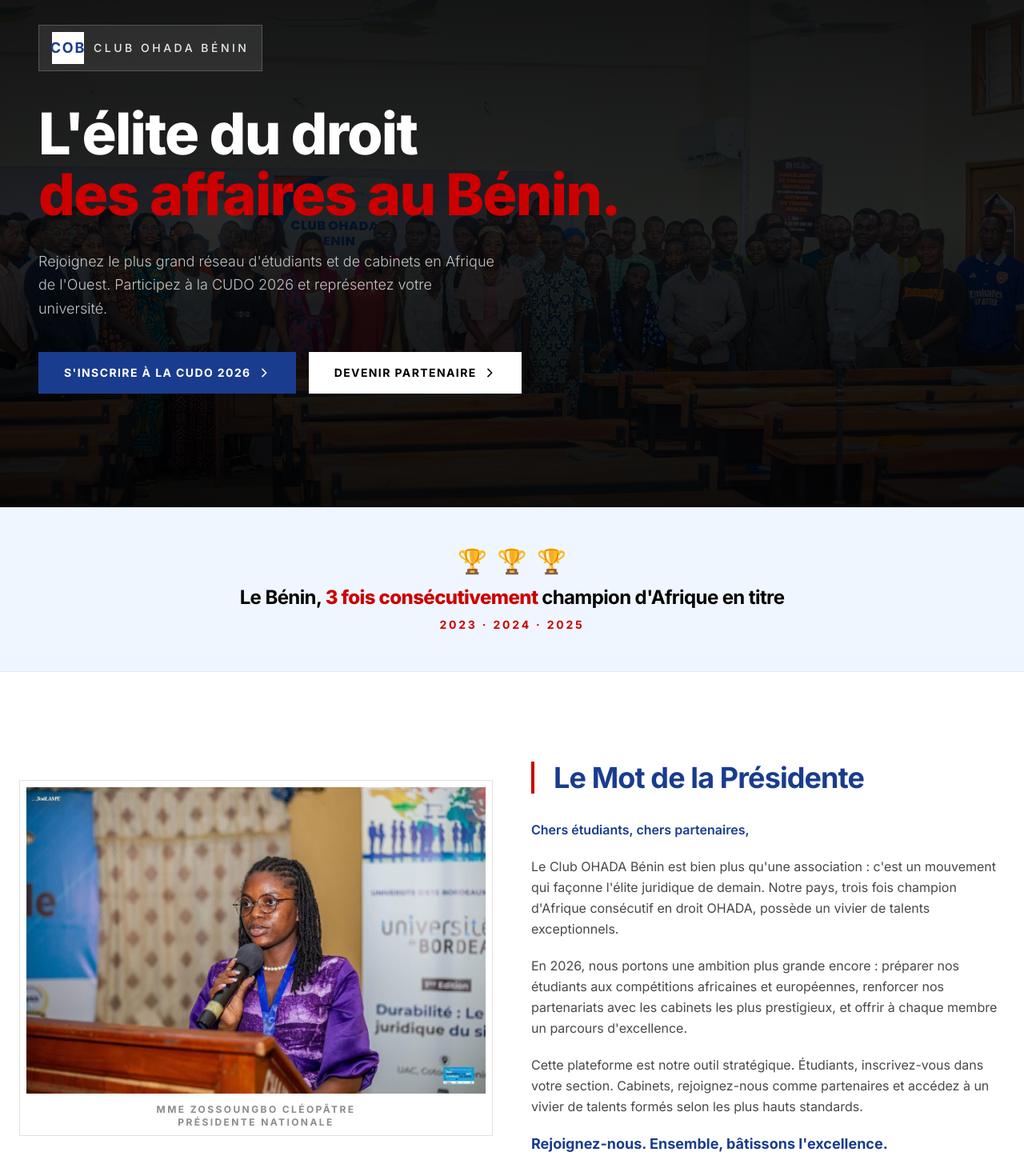
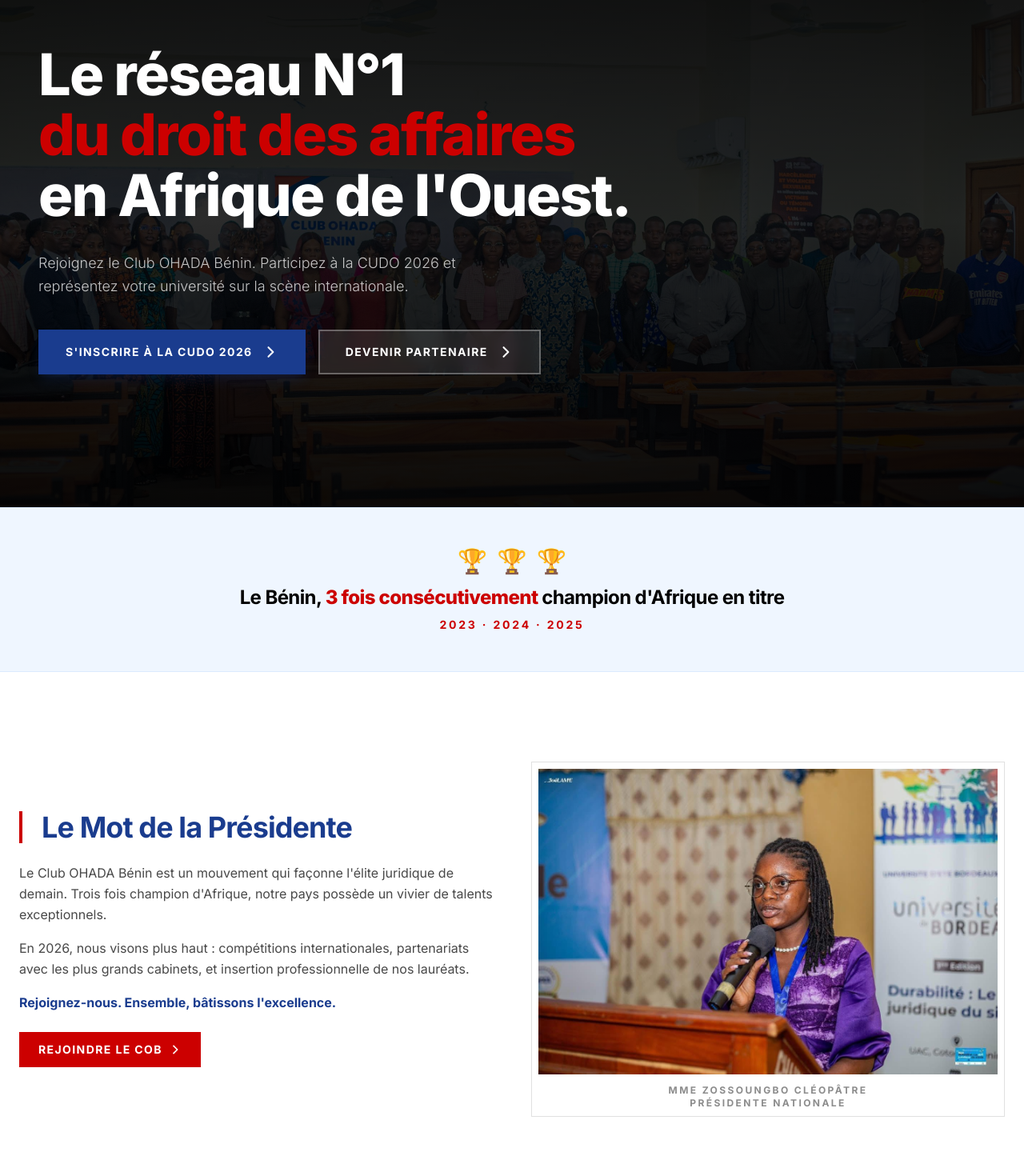
Before and after one commit to PATAWALA/CO.BE---Club-OHADA-Benin, a Next.js app: page / in a window 1280 px wide. Shown: the part 160-1630 px from the top of the page at 80% size. Built offline with nearby package versions, Linux system fonts and the light colour scheme.

Commit message:
6 update

```diff
--- a/src/components/home/HeroSection.tsx
+++ b/src/components/home/HeroSection.tsx
@@ -13,52 +13,45 @@
       </div>
 
       {/* Overlay */}
-      <div className="absolute inset-0 bg-gradient-to-b from-black/80 via-black/50 to-black/80" />
+      <div className="absolute inset-0 bg-gradient-to-b from-black/85 via-black/50 to-black/85" />
 
       {/* Contenu */}
       <div className="relative z-10 w-full max-w-7xl mx-auto px-6 md:px-8 lg:px-12 pt-8 md:pt-10 pb-16">
-        <div className="max-w-3xl">
-
-          {/* Badge logo */}
-          <div className="inline-flex items-center gap-3 bg-white/10 backdrop-blur-sm border border-white/20 px-4 py-2 mb-8 md:mb-10">
-            <div className="w-10 h-10 bg-white flex items-center justify-center text-royal font-bold text-lg tracking-widest shrink-0">
-              COB
-            </div>
-            <span className="text-white/90 text-xs md:text-sm uppercase tracking-[0.25em] font-medium">
-              Club OHADA Bénin
-            </span>
-          </div>
+        <div className="max-w-3xl mx-auto md:mx-0">
 
           {/* Titre */}
-          <h1 className="text-3xl sm:text-4xl md:text-6xl lg:text-7xl font-extrabold text-white leading-[1.05] tracking-tight">
-            L&apos;élite du droit
+          <h1 className="text-3xl sm:text-4xl md:text-6xl lg:text-7xl font-extrabold text-white leading-[1.05] tracking-tight text-center md:text-left">
+            Le réseau N°1
             <br />
-            <span className="text-red">des affaires au Bénin.</span>
+            <span className="text-red">du droit des affaires</span>
+            <br />
+            <span className="text-white">en Afrique de l&apos;Ouest.</span>
           </h1>
 
           {/* Sous-titre */}
-          <p className="mt-6 md:mt-8 text-base md:text-lg text-white/75 max-w-xl leading-relaxed font-light">
-            Rejoignez le plus grand réseau d&apos;étudiants et de cabinets en Afrique
-            de l&apos;Ouest. Participez à la CUDO 2026 et représentez votre université.
+          <p className="mt-6 md:mt-8 text-sm md:text-lg text-white/75 max-w-xl leading-relaxed font-light text-center md:text-left mx-auto md:mx-0">
+            Rejoignez le Club OHADA Bénin. Participez à la CUDO 2026 et représentez
+            votre université sur la scène internationale.
           </p>
 
           {/* Boutons */}
-          <div className="mt-8 md:mt-10 flex flex-col sm:flex-row gap-3 sm:gap-4">
+          <div className="mt-8 md:mt-10 flex flex-col sm:flex-row items-center md:items-start gap-4">
             <Link
               href="/inscription"
-              className="inline-flex items-center justify-center gap-2 bg-royal text-white px-6 py-4 md:px-8 md:py-4 text-sm font-bold uppercase tracking-[0.1em] hover:bg-royal/90 transition-all duration-300 group"
+              className="w-full sm:w-auto inline-flex items-center justify-center gap-3 bg-royal text-white px-8 py-4 text-sm font-bold uppercase tracking-[0.1em] border-2 border-royal hover:bg-white hover:text-royal transition-all duration-300 group shadow-lg shadow-royal/20"
             >
-              S&apos;inscrire à la CUDO 2026
-              <svg className="w-4 h-4 group-hover:translate-x-1 transition-transform" fill="none" stroke="currentColor" viewBox="0 0 24 24">
+              <span>S&apos;inscrire à la CUDO 2026</span>
+              <svg className="w-5 h-5 group-hover:translate-x-1 transition-transform" fill="none" stroke="currentColor" viewBox="0 0 24 24">
                 <path strokeLinecap="round" strokeLinejoin="round" strokeWidth={2.5} d="M9 5l7 7-7 7" />
               </svg>
             </Link>
+
             <Link
               href="/devenir-partenaire"
-              className="inline-flex items-center justify-center gap-2 bg-white text-black px-6 py-4 md:px-8 md:py-4 text-sm font-bold uppercase tracking-[0.1em] hover:bg-white/90 transition-all duration-300 group"
+              className="w-full sm:w-auto inline-flex items-center justify-center gap-3 bg-white/10 backdrop-blur-sm text-white px-8 py-4 text-sm font-bold uppercase tracking-[0.1em] border-2 border-white/30 hover:bg-white hover:text-black hover:border-white transition-all duration-300 group"
             >
-              Devenir Partenaire
-              <svg className="w-4 h-4 group-hover:translate-x-1 transition-transform" fill="none" stroke="currentColor" viewBox="0 0 24 24">
+              <span>Devenir Partenaire</span>
+              <svg className="w-5 h-5 group-hover:translate-x-1 transition-transform" fill="none" stroke="currentColor" viewBox="0 0 24 24">
                 <path strokeLinecap="round" strokeLinejoin="round" strokeWidth={2.5} d="M9 5l7 7-7 7" />
               </svg>
             </Link>
--- a/src/components/home/PresidenteSection.tsx
+++ b/src/components/home/PresidenteSection.tsx
@@ -1,9 +1,47 @@
+import Link from "next/link";
+
 export default function PresidenteSection() {
   return (
     <section className="max-w-7xl mx-auto px-6 py-20 md:py-28">
       <div className="grid grid-cols-1 md:grid-cols-2 gap-12 items-center">
-        {/* Photo à gauche */}
-        <div className="border border-border p-2">
+
+        {/* Texte à gauche */}
+        <div>
+          <div className="border-l-4 border-red pl-6">
+            <h2 className="text-3xl md:text-4xl font-bold text-royal tracking-tight">
+              Le Mot de la Présidente
+            </h2>
+          </div>
+          <div className="mt-6 space-y-4 text-charcoal/80 leading-relaxed text-sm md:text-base">
+            <p>
+              Le Club OHADA Bénin est un mouvement qui façonne l&apos;élite juridique
+              de demain. Trois fois champion d&apos;Afrique, notre pays possède un
+              vivier de talents exceptionnels.
+            </p>
+            <p>
+              En 2026, nous visons plus haut : compétitions internationales,
+              partenariats avec les plus grands cabinets, et insertion professionnelle
+              de nos lauréats.
+            </p>
+            <p className="font-bold text-royal">
+              Rejoignez-nous. Ensemble, bâtissons l&apos;excellence.
+            </p>
+          </div>
+          <div className="mt-6">
+            <Link
+              href="/inscription"
+              className="inline-flex items-center gap-2 bg-red text-white px-6 py-3 text-sm font-bold uppercase tracking-[0.1em] hover:bg-red/90 transition-colors"
+            >
+              Rejoindre le COB
+              <svg className="w-4 h-4" fill="none" stroke="currentColor" viewBox="0 0 24 24">
+                <path strokeLinecap="round" strokeLinejoin="round" strokeWidth={2.5} d="M9 5l7 7-7 7" />
+              </svg>
+            </Link>
+          </div>
+        </div>
+
+        {/* Photo à droite */}
+        <div className="border border-border p-2 order-first md:order-last">
           <img
             src="/images/presidente.jpeg"
             alt="Mme ZOSSOUNGBO Cléopâtre, Présidente Nationale du Club OHADA Bénin"
@@ -14,37 +52,6 @@
           </p>
         </div>
 
-        {/* Texte à droite */}
-        <div>
-          <div className="border-l-4 border-red pl-6">
-            <h2 className="text-3xl md:text-4xl font-bold text-royal tracking-tight">
-              Le Mot de la Présidente
-            </h2>
-          </div>
-          <div className="mt-8 space-y-5 text-charcoal/80 leading-relaxed">
-            <p className="font-semibold text-royal">Chers étudiants, chers partenaires,</p>
-            <p>
-              Le Club OHADA Bénin est bien plus qu&apos;une association : c&apos;est un
-              mouvement qui façonne l&apos;élite juridique de demain. Notre pays,
-              trois fois champion d&apos;Afrique consécutif en droit OHADA, possède
-              un vivier de talents exceptionnels.
-            </p>
-            <p>
-              En 2026, nous portons une ambition plus grande encore : préparer
-              nos étudiants aux compétitions africaines et européennes, renforcer
-              nos partenariats avec les cabinets les plus prestigieux, et offrir
-              à chaque membre un parcours d&apos;excellence.
-            </p>
-            <p>
-              Cette plateforme est notre outil stratégique. Étudiants, inscrivez-vous
-              dans votre section. Cabinets, rejoignez-nous comme partenaires et
-              accédez à un vivier de talents formés selon les plus hauts standards.
-            </p>
-            <p className="font-bold text-royal text-lg">
-              Rejoignez-nous. Ensemble, bâtissons l&apos;excellence.
-            </p>
-          </div>
-        </div>
       </div>
     </section>
   );
--- a/src/components/layout/Header.tsx
+++ b/src/components/layout/Header.tsx
@@ -8,7 +8,7 @@
   const [dropdownOpen, setDropdownOpen] = useState(false);
   const dropdownRef = useRef<HTMLDivElement>(null);
 
-  // Fermer le dropdown si on clique en dehors
+  // Fermer le dropdown desktop si on clique en dehors
   useEffect(() => {
     function handleClickOutside(event: MouseEvent) {
       if (dropdownRef.current && !dropdownRef.current.contains(event.target as Node)) {
@@ -19,34 +19,68 @@
     return () => document.removeEventListener("mousedown", handleClickOutside);
   }, []);
 
+  // Empêcher le scroll quand le menu mobile est ouvert
+  useEffect(() => {
+    if (isOpen) {
+      document.body.style.overflow = "hidden";
+    } else {
+      document.body.style.overflow = "";
+    }
+    return () => {
+      document.body.style.overflow = "";
+    };
+  }, [isOpen]);
+
   return (
     <header className="w-full border-b border-slate-200 bg-white sticky top-0 z-50">
       <nav className="max-w-7xl mx-auto px-6 py-4 flex items-center justify-between">
+        {/* Logo */}
         <Link href="/" className="flex items-center gap-3 shrink-0">
-          <div className="w-10 h-10 bg-blue-900 flex items-center justify-center text-white font-bold text-sm tracking-widest">COB</div>
+          <div className="w-10 h-10 bg-blue-900 flex items-center justify-center text-white font-bold text-sm tracking-widest">
+            COB
+          </div>
           <div className="flex flex-col leading-tight">
             <span className="text-blue-900 font-bold tracking-[0.3em] text-lg">COB</span>
-            <span className="text-[10px] uppercase tracking-[0.2em] text-slate-500">Club OHADA Bénin</span>
+            <span className="text-[10px] uppercase tracking-[0.2em] text-slate-500">
+              Club OHADA Bénin
+            </span>
           </div>
         </Link>
 
-        {/* Desktop Navigation */}
+        {/* Desktop Navigation (inchangée) */}
         <div className="hidden md:flex items-center gap-6">
           <ul className="flex items-center gap-8 text-xs uppercase tracking-[0.12em] text-slate-600 font-medium">
-            <li><Link href="/" className="hover:text-blue-900 transition-colors">Accueil</Link></li>
-            <li><Link href="/competition" className="hover:text-blue-900 transition-colors">CUDO 2026</Link></li>
-            <li><Link href="/evenements" className="hover:text-blue-900 transition-colors">Événements</Link></li>
+            <li>
+              <Link href="/" className="hover:text-blue-900 transition-colors">
+                Accueil
+              </Link>
+            </li>
+            <li>
+              <Link href="/competition" className="hover:text-blue-900 transition-colors">
+                CUDO 2026
+              </Link>
+            </li>
+            <li>
+              <Link href="/evenements" className="hover:text-blue-900 transition-colors">
+                Événements
+              </Link>
+            </li>
           </ul>
 
           <div className="flex items-center gap-3">
-            {/* BOUTON 1 : REJOINDRE (Étudiants & Universités) */}
+            {/* REJOINDRE avec dropdown */}
             <div className="relative" ref={dropdownRef}>
               <button
                 onClick={() => setDropdownOpen(!dropdownOpen)}
                 className="bg-red-600 text-white px-5 py-2.5 text-xs font-bold uppercase tracking-[0.12em] hover:bg-red-700 transition-colors flex items-center gap-2"
               >
                 REJOINDRE
-                <svg className={`w-3 h-3 transition-transform ${dropdownOpen ? 'rotate-180' : ''}`} fill="none" stroke="currentColor" viewBox="0 0 24 24">
+                <svg
+                  className={`w-3 h-3 transition-transform ${dropdownOpen ? "rotate-180" : ""}`}
+                  fill="none"
+                  stroke="currentColor"
+                  viewBox="0 0 24 24"
+                >
                   <path strokeLinecap="round" strokeLinejoin="round" strokeWidth={3} d="M19 9l-7 7-7-7" />
                 </svg>
               </button>
@@ -80,21 +114,23 @@
                     <span className="font-bold text-blue-900 block">Section Cotonou</span>
                     <span className="text-xs text-slate-500 mt-0.5">Campus de Cotonou</span>
                   </Link>
-
-                  {/* LIEN STRATÉGIQUE NOUVELLES UNIVERSITÉS (NATIONALES & INTERNATIONALES) */}
                   <Link
                     href="/inscription-universite"
                     onClick={() => setDropdownOpen(false)}
                     className="block px-4 py-3.5 text-sm bg-blue-50 hover:bg-blue-100 transition-colors"
                   >
-                    <span className="font-bold text-red-600 block text-xs tracking-wider uppercase">Nouvelle Université ?</span>
-                    <span className="text-xs text-blue-900 font-medium block mt-0.5">Inscrire votre établissement (Bénin & International)</span>
+                    <span className="font-bold text-red-600 block text-xs tracking-wider uppercase">
+                      Nouvelle Université ?
+                    </span>
+                    <span className="text-xs text-blue-900 font-medium block mt-0.5">
+                      Inscrire votre établissement (Bénin & International)
+                    </span>
                   </Link>
                 </div>
               )}
             </div>
 
-            {/* BOUTON 2 : DEVENIR PARTENAIRE (Séparé et mis en valeur pour les cabinets) */}
+            {/* DEVENIR PARTENAIRE */}
             <Link
               href="/partenariats"
               className="border-2 border-blue-900 text-blue-900 px-5 py-2.5 text-xs font-bold uppercase tracking-[0.12em] hover:bg-blue-900 hover:text-white transition-colors"
@@ -105,43 +141,107 @@
         </div>
 
         {/* Mobile burger */}
-        <button onClick={() => setIsOpen(!isOpen)} className="md:hidden text-blue-900 text-3xl leading-none" aria-label="Menu">
+        <button
+          onClick={() => setIsOpen(!isOpen)}
+          className="md:hidden text-blue-900 text-3xl leading-none focus:outline-none"
+          aria-label="Menu"
+        >
           {isOpen ? "×" : "☰"}
         </button>
       </nav>
 
-      {/* Mobile menu */}
-      {isOpen && (
-        <div className="md:hidden border-t border-slate-200 bg-white">
-          <div className="flex flex-col px-6 py-4 gap-3 text-sm uppercase tracking-[0.12em] text-slate-700 font-medium">
-            <Link href="/" onClick={() => setIsOpen(false)}>Accueil</Link>
-            <Link href="/competition" onClick={() => setIsOpen(false)}>CUDO 2026</Link>
-            <Link href="/evenements" onClick={() => setIsOpen(false)}>Événements</Link>
+      {/* Mobile menu – DESIGN PREMIUM */}
+      <div
+        className={`md:hidden fixed inset-0 top-[65px] bg-white z-40 transform transition-transform duration-300 ease-in-out ${
+          isOpen ? "translate-x-0" : "translate-x-full"
+        }`}
+      >
+        <div className="flex flex-col h-full overflow-y-auto px-8 py-8">
+          {/* Navigation principale */}
+          <div className="space-y-6">
+            <Link
+              href="/"
+              onClick={() => setIsOpen(false)}
+              className="block text-lg font-medium text-slate-800 hover:text-blue-900 transition-colors"
+            >
+              Accueil
+            </Link>
+            <Link
+              href="/competition"
+              onClick={() => setIsOpen(false)}
+              className="block text-lg font-medium text-slate-800 hover:text-blue-900 transition-colors"
+            >
+              CUDO 2026
+            </Link>
+            <Link
+              href="/evenements"
+              onClick={() => setIsOpen(false)}
+              className="block text-lg font-medium text-slate-800 hover:text-blue-900 transition-colors"
+            >
+              Événements
+            </Link>
+          </div>
 
-            {/* Sections étudiantes et universités sur Mobile */}
-            <div className="border-t border-slate-200 pt-3 mt-2">
-              <p className="text-[10px] text-slate-400 mb-2">Rejoindre une section ou un réseau :</p>
-              <Link href="/inscription?section=centre-nord" onClick={() => setIsOpen(false)} className="block bg-red-600 text-white px-4 py-2.5 font-bold text-center text-xs mb-2">
-                Section Centre-Nord (Parakou)
+          {/* Séparateur */}
+          <div className="my-8 border-t border-slate-200" />
+
+          {/* Section REJOINDRE */}
+          <div>
+            <p className="text-xs uppercase tracking-[0.2em] text-slate-400 font-bold mb-4">
+              Rejoindre une section
+            </p>
+            <div className="space-y-4">
+              <Link
+                href="/inscription?section=centre-nord"
+                onClick={() => setIsOpen(false)}
+                className="flex items-center justify-between py-2 border-b border-slate-100 text-slate-700 hover:text-blue-900 transition-colors"
+              >
+                <span className="font-medium">Section Centre-Nord</span>
+                <span className="text-xs text-slate-400">Parakou</span>
               </Link>
-              <Link href="/inscription?section=sud" onClick={() => setIsOpen(false)} className="block bg-red-600 text-white px-4 py-2.5 font-bold text-center text-xs mb-2">
-                Section Sud (UAC)
+              <Link
+                href="/inscription?section=sud"
+                onClick={() => setIsOpen(false)}
+                className="flex items-center justify-between py-2 border-b border-slate-100 text-slate-700 hover:text-blue-900 transition-colors"
+              >
+                <span className="font-medium">Section Sud</span>
+                <span className="text-xs text-slate-400">UAC</span>
               </Link>
-              <Link href="/inscription?section=cotonou" onClick={() => setIsOpen(false)} className="block bg-red-600 text-white px-4 py-2.5 font-bold text-center text-xs mb-2">
-                Section Cotonou
-              </Link>
-              <Link href="/inscription-universite" onClick={() => setIsOpen(false)} className="block bg-blue-900 text-white px-4 py-2.5 font-bold text-center text-xs">
-                Inscrire une nouvelle Université
+              <Link
+                href="/inscription?section=cotonou"
+                onClick={() => setIsOpen(false)}
+                className="flex items-center justify-between py-2 border-b border-slate-100 text-slate-700 hover:text-blue-900 transition-colors"
+              >
+                <span className="font-medium">Section Cotonou</span>
+                <span className="text-xs text-slate-400">Campus Cotonou</span>
               </Link>
             </div>
 
-            {/* Partenariat sur Mobile */}
-            <Link href="/partenariats" onClick={() => setIsOpen(false)} className="border-2 border-blue-900 text-blue-900 px-4 py-3 font-bold text-center mt-2 text-xs">
-              DEVENIR PARTENAIRE
+            <Link
+              href="/inscription-universite"
+              onClick={() => setIsOpen(false)}
+              className="mt-4 inline-flex items-center text-sm text-blue-900 font-medium hover:text-red-600 transition-colors"
+            >
+              <span>Inscrire une nouvelle université</span>
+              <svg className="w-4 h-4 ml-1" fill="none" stroke="currentColor" viewBox="0 0 24 24">
+                <path strokeLinecap="round" strokeLinejoin="round" strokeWidth={2} d="M9 5l7 7-7 7" />
+              </svg>
             </Link>
           </div>
+
+          {/* Séparateur */}
+          <div className="my-8 border-t border-slate-200" />
+
+          {/* Bouton Partenaire */}
+          <Link
+            href="/partenariats"
+            onClick={() => setIsOpen(false)}
+            className="block w-full border-2 border-blue-900 text-blue-900 text-center py-4 font-bold text-sm uppercase tracking-[0.1em] hover:bg-blue-900 hover:text-white transition-colors"
+          >
+            Devenir Partenaire
+          </Link>
         </div>
-      )}
+      </div>
     </header>
   );
 }
```
